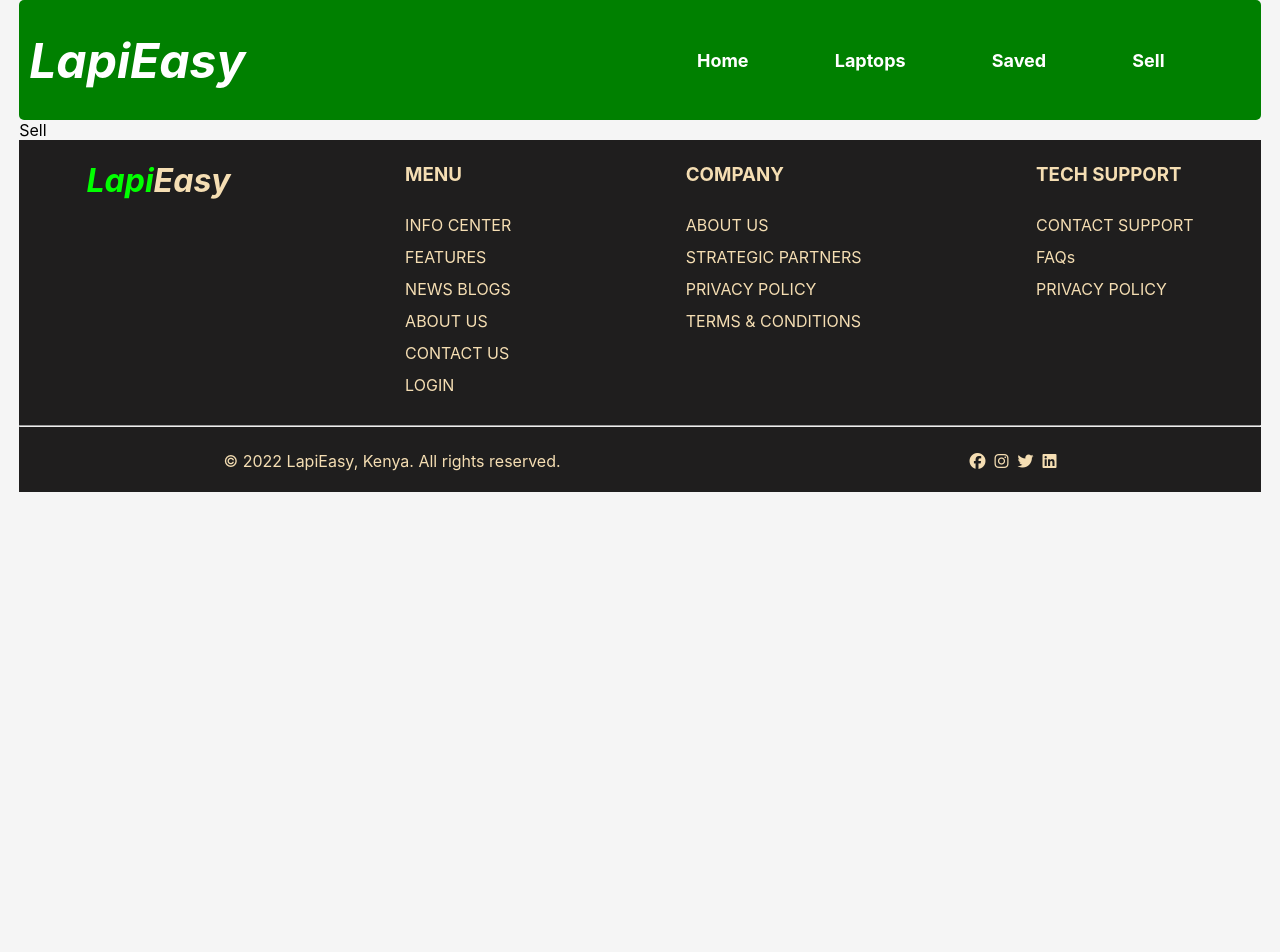
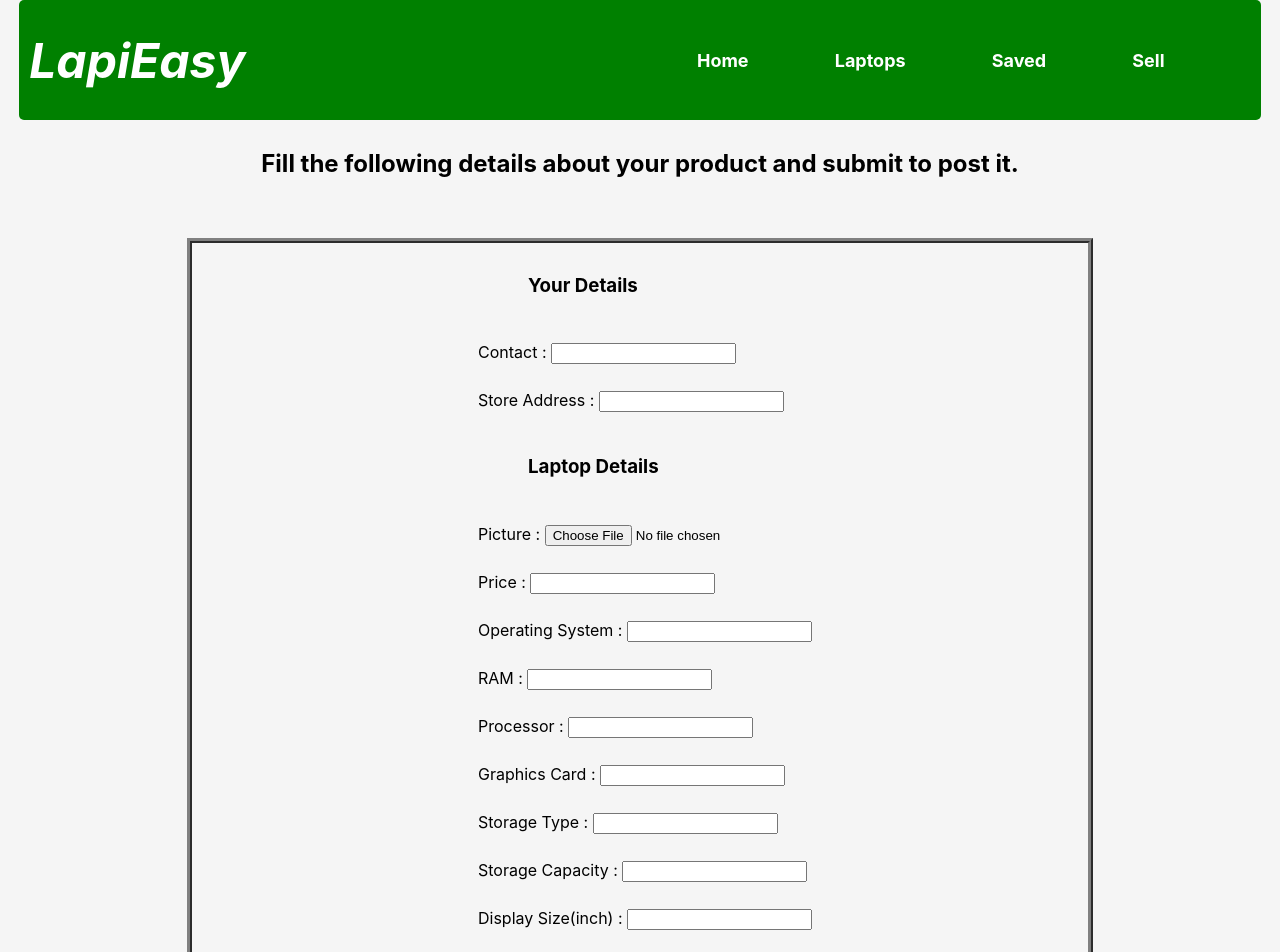
Before and after one commit to Patrick-Njiru/Lapi-Easy, a React (Create React App) app: page /sell in a window 1280 px wide. Shown: the top 952 px of the page. Before the commit the page ends 800 px from the top, so only its background shows below. Built offline with nearby package versions, Linux system fonts and the light colour scheme; no server answers.

Commit message:
Add a heading and form element with all required inputs.

```diff
--- a/src/components/Sell.js
+++ b/src/components/Sell.js
@@ -2,7 +2,59 @@
 
 function Sell() {
   return (
-    <div>Sell</div>
+    <div className='sell'>
+      <h2>Fill the following details about your product and submit to post it. </h2>
+      <form>
+        <div>
+          <section>
+            <h3>Your Details</h3>
+              <label>
+                Contact : <input type='tel' required />
+              </label> <br />
+              <label>
+                Store Address : <input type='text' />
+              </label>
+          </section>
+          <section>
+              <h3>Laptop Details</h3>
+              <label>
+                Picture : <input type='file' required />
+              </label> <br />
+              <label>
+                Price : <input type='number' required />  <br />
+              </label>
+              <label>
+                Operating System : <input type='text' required />
+              </label> <br />
+              <label>
+                RAM : <input type='text' required />
+              </label> <br />
+              <label>
+                Processor : <input type='text' required />
+              </label> <br />
+              <label>
+                Graphics Card : <input type='text' required />
+              </label> <br />
+              <label>
+                Storage Type : <input type='text' required />
+              </label> <br />
+              <label>
+                Storage Capacity : <input type='text' required />
+              </label> <br />
+              <label>
+                Display Size(inch) : <input type='text' required />
+              </label> <br />
+              <label>
+                Color : <input type='text' />
+              </label> <br />
+              <label>
+                Condition : <input type='text' required />
+              </label>
+          </section>
+          <input id='submit' type='submit' value='post' />
+        </div>
+      </form>
+    </div>
   )
 }
 
```
